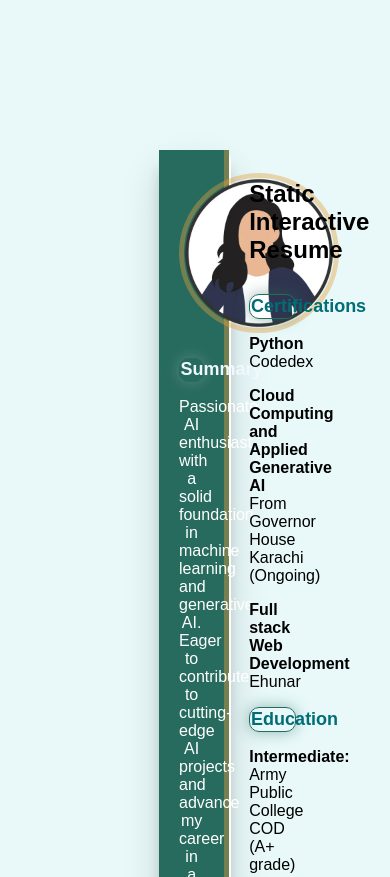
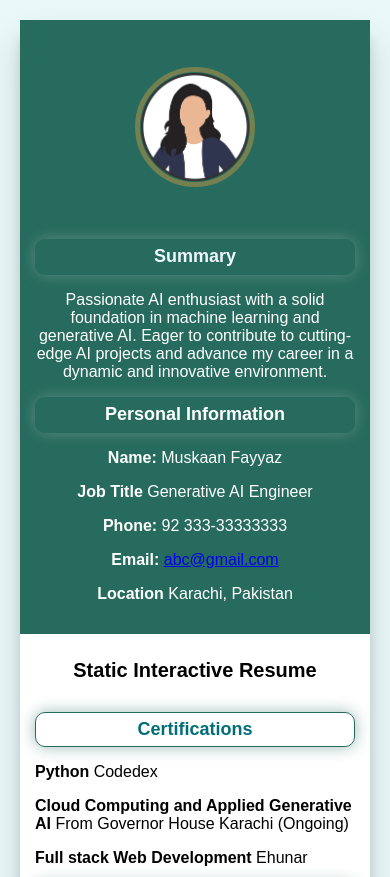
Before and after one commit to muskaanfayyaz/Hackaton1-milestone1-2, a website: page index.html in a window 390 px wide. Shown: the top 877 px of the page. Drawn offline with Linux system fonts and the light colour scheme.

Commit message:
Static Resume

```diff
--- a/style.css
+++ b/style.css
@@ -15,6 +15,7 @@ body {
     margin: 0 auto;
     border-radius: 10px;
     box-shadow: rgba(0, 0, 0, 0.15) 0px 19px 38px, rgba(0, 0, 0, 0.12) 0px 15px 12px;
+    box-sizing: border-box;
 }
 
 /* Left Section Styling */
@@ -25,6 +26,7 @@ body {
     width: 35%;
     text-align: center;
     border-right: 5px solid #e59e3b69;
+    box-sizing: border-box;
 }
 
 .profile-picture {
@@ -34,6 +36,7 @@ body {
     border-radius: 50%;
     border: 5px solid #e59e3b69;
     margin-bottom: 20px;
+    box-sizing: border-box;
 }
 
 h1 {
@@ -83,6 +86,7 @@ ul li {
 .right-section {
     padding: 20px;
     width: 65%;
+    box-sizing: border-box;
 }
 
 /* Button Styling */
@@ -101,3 +105,73 @@ button {
 button:hover {
     background-color: #266b5da0;
 }
+
+/* Media Queries for Responsiveness */
+
+/* For Tablets and Medium Devices */
+@media (max-width: 768px) {
+    .resume-container {
+        flex-direction: column; /* Stack the sections vertically */
+    }
+
+    .left-section,
+    .right-section {
+        width: 100%; /* Full width for both sections */
+        padding: 15px;
+        text-align: center; /* Center-align content for smaller screens */
+    }
+
+    .left-section {
+        border-right: none; /* Remove the border for stacked layout */
+    }
+
+    .right-section h1 {
+        font-size: 20px;
+    }
+
+    .right-section p {
+        text-align: center;
+    }
+
+    .form-container {
+        width: 95%;
+    }
+
+    h3 {
+        font-size: 16px;
+    }
+}
+
+/* For Mobile Devices */
+@media (max-width: 480px) {
+    body {
+        padding: 20px;
+    }
+
+    .form-container {
+        width: 100%; /* Full width for form */
+    }
+
+    .resume-container {
+        width: 100%; /* Full width for resume container */
+    }
+
+    .profile-picture {
+        width: 120px;
+        height: 120px; /* Adjust profile picture size */
+        margin: 10% auto; /* Center it on mobile */
+    }
+
+    .right-section p {
+        text-align: left;
+    }
+
+    h1, h3 {
+        font-size: 18px;
+    }
+
+    button {
+        padding: 8px 15px;
+        font-size: 16px;
+    }
+}
```
